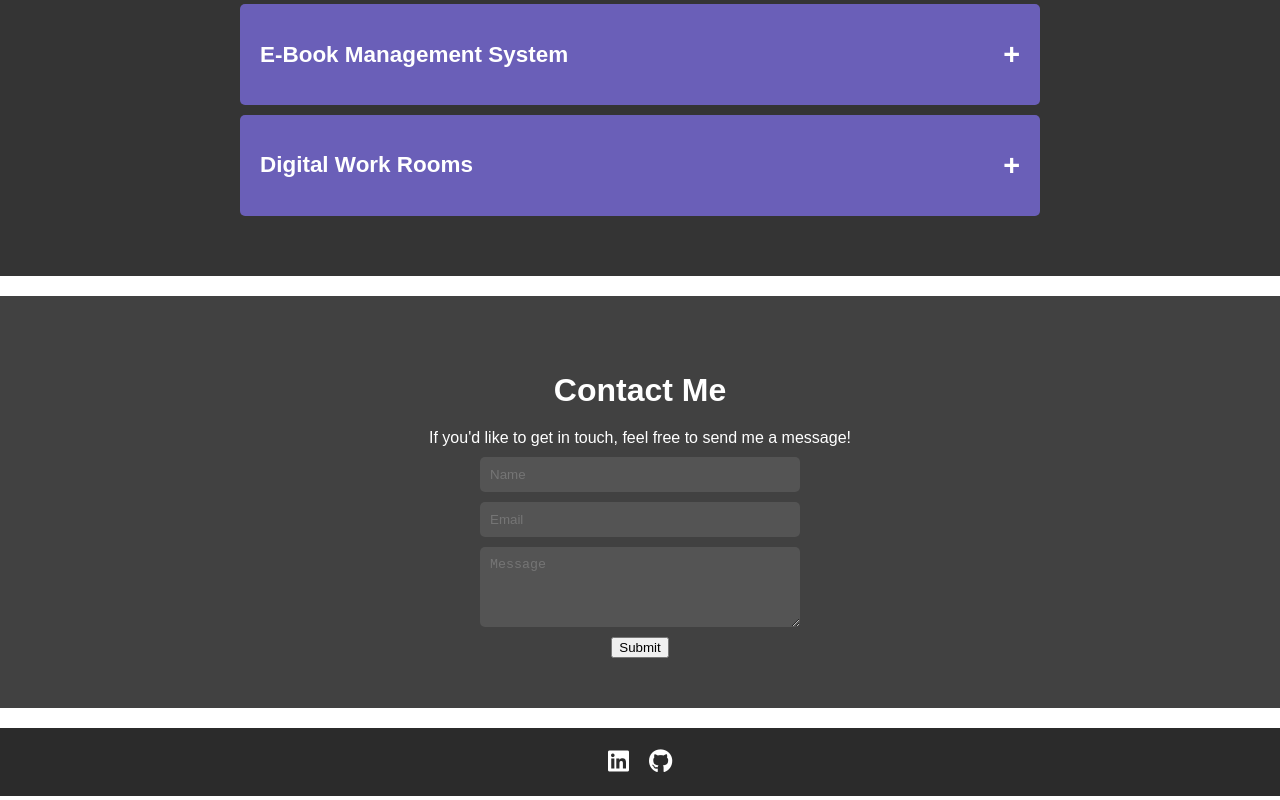
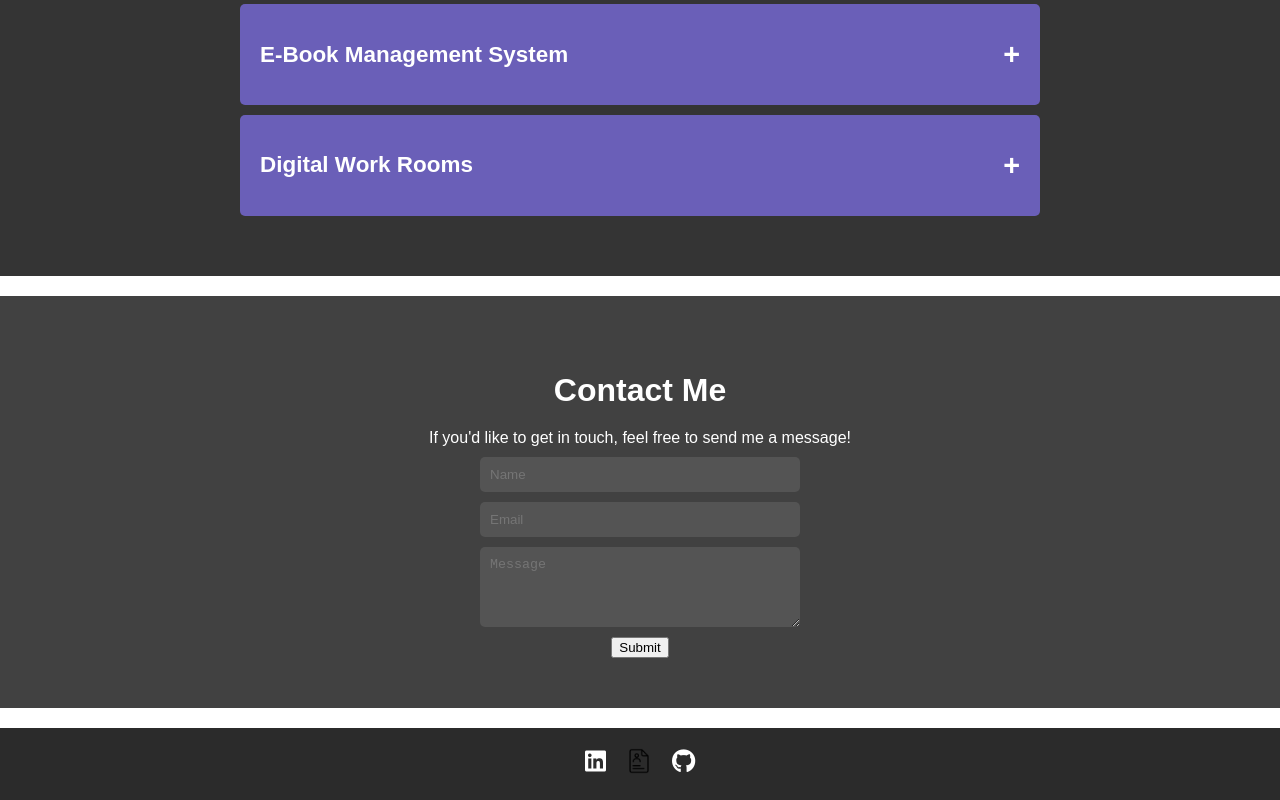
Before and after one commit to gvk00/MyPortfolio, a plain HTML site: page index.html in a window 1280 px wide. Shown: the part 1523-2323 px from the top of the page. Drawn offline with Linux system fonts and the light colour scheme.

Commit message:
added resume sec

```diff
--- a/index.html
+++ b/index.html
@@ -102,6 +102,9 @@
             <a href="https://linkedin.com/in/guru-vardhan-b41a9324a" target="_blank" aria-label="LinkedIn">
                 <i class="fab fa-linkedin"></i>
             </a>
+            <a href="https://drive.google.com/file/d/1-uRkfH5NaeRkQGOQs7CHRl-FDxmtpXPk/view?usp=sharing" target="_blank">
+                <img src="relogo.png" alt="resume" width="26">
+            </a>
             <a href="https://github.com/gvk00" target="_blank" aria-label="GitHub">
                 <i class="fab fa-github"></i>
             </a>
```
Also changed, not shown: relogo.png (added).
